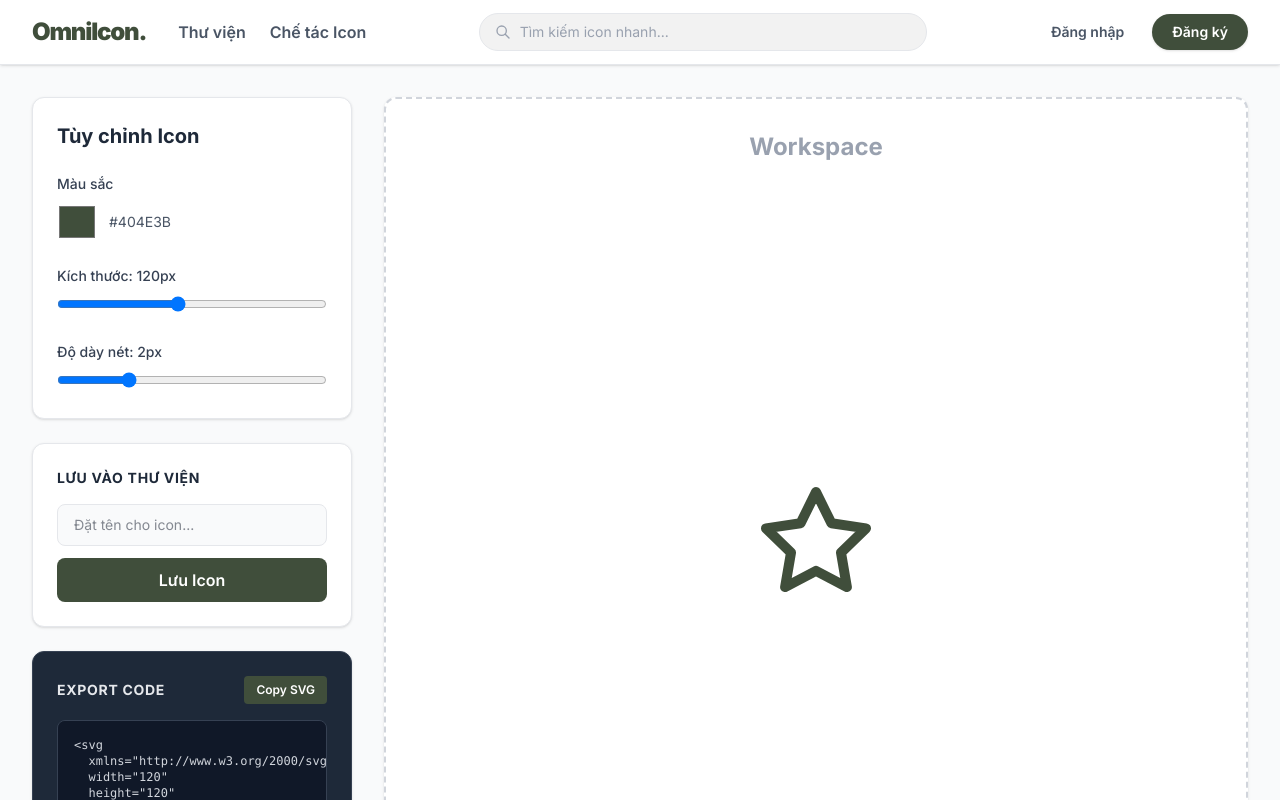
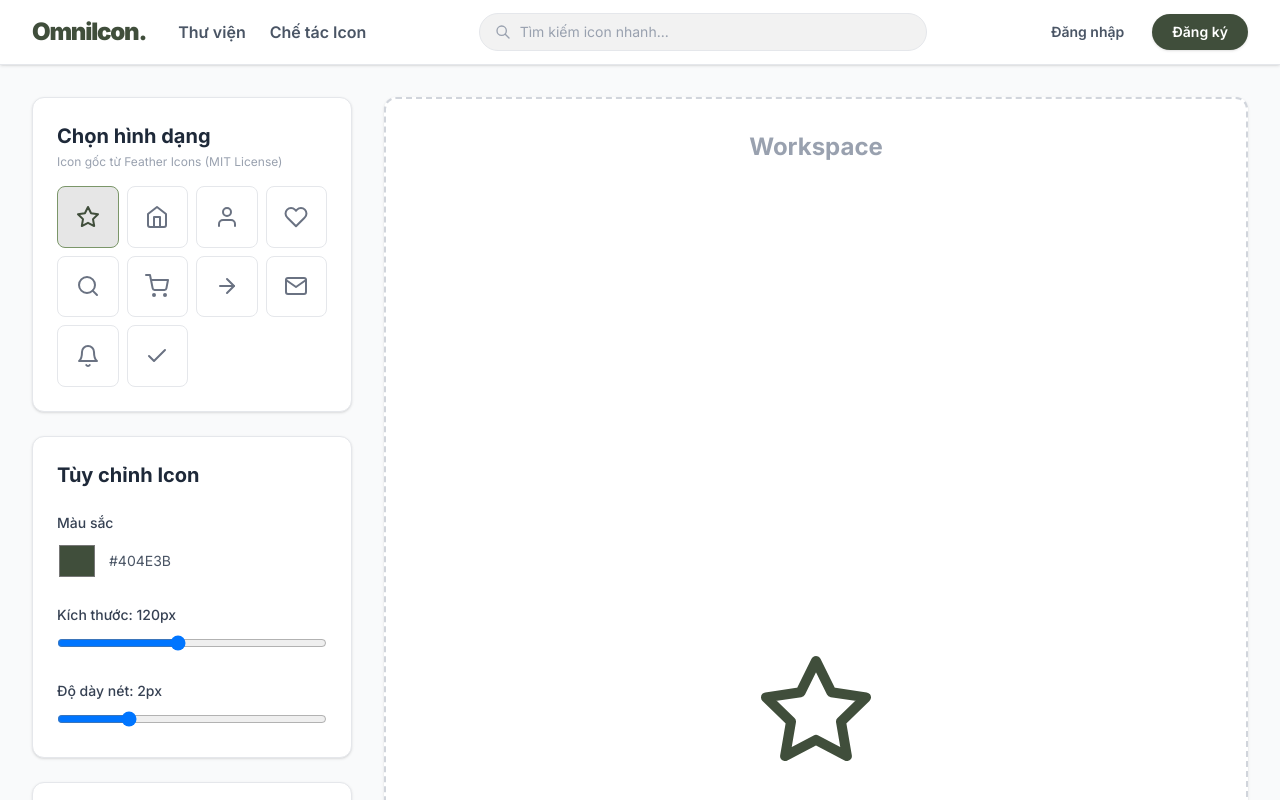
Before and after one commit to lekhanh17/omni-icon-fe, a Next.js app: page /builder in a window 1280 px wide. Shown: the top 800 px of the page. Built offline with nearby package versions, Linux system fonts and the light colour scheme.

Commit message:
add mẫu shapes

```diff
--- a/app/builder/page.tsx
+++ b/app/builder/page.tsx
@@ -1,8 +1,10 @@
 "use client";
 
 import { useEffect, useState } from "react";
+import { shapes } from "../../lib/shapes";
 
 export default function BuilderPage() {
+  const [selectedShapeId, setSelectedShapeId] = useState(shapes[0].id);
   const [color, setColor] = useState("#404E3B");
   const [size, setSize] = useState(120);
   const [strokeWidth, setStrokeWidth] = useState(2);
@@ -19,6 +21,10 @@ export default function BuilderPage() {
 
   useEffect(() => {
     const storedUser = localStorage.getItem("user");
+
+    // Bọc trong setTimeout để chuyển sang xử lý bất đồng bộ (Asynchronous)
+    // Giúp loại bỏ hoàn toàn lỗi nghiêm ngặt "set-state-in-effect" của ESLint
+    const timer = setTimeout(() => {
       if (storedUser) {
         try {
           setCurrentUser(JSON.parse(storedUser));
@@ -26,7 +32,14 @@ export default function BuilderPage() {
           setCurrentUser(null);
         }
       }
+    }, 0);
+
+    return () => clearTimeout(timer);
   }, []);
+
+  // Shape đang được chọn để tùy biến (mặc định về shape đầu tiên nếu không tìm thấy)
+  const currentShape =
+    shapes.find((s) => s.id === selectedShapeId) ?? shapes[0];
 
   // Thuật toán sinh code tự động dựa trên State hiện tại
   const generatedCode = `<svg
@@ -40,7 +53,7 @@ export default function BuilderPage() {
   strokeLinecap="round"
   strokeLinejoin="round"
 >
-  <polygon points="12 2 15.09 8.26 22 9.27 17 14.14 18.18 21.02 12 17.77 5.82 21.02 7 14.14 2 9.27 8.91 8.26 12 2" />
+  ${currentShape.markup}
 </svg>`;
 
   const handleSave = async () => {
@@ -60,7 +73,7 @@ export default function BuilderPage() {
         body: JSON.stringify({
           name: iconName.trim(),
           svgCode: generatedCode,
-          shape: "star",
+          shape: currentShape.id,
           color,
           size,
           strokeWidth,
@@ -90,6 +103,34 @@ export default function BuilderPage() {
     <main className="flex min-h-screen bg-gray-50 p-8 gap-8">
       {/* CỘT TRÁI: Khu vực công cụ & Sinh code */}
       <div className="w-80 flex flex-col gap-6">
+        {/* Bảng chọn hình dạng gốc */}
+        <div className="bg-white p-6 rounded-xl shadow-sm border border-gray-200">
+          <h2 className="text-xl font-bold mb-1 text-gray-800">
+            Chọn hình dạng
+          </h2>
+          <p className="text-xs text-gray-400 mb-4">
+            Icon gốc từ Feather Icons (MIT License)
+          </p>
+          <div className="grid grid-cols-4 gap-2">
+            {shapes.map((shape) => (
+              <button
+                key={shape.id}
+                type="button"
+                title={shape.name}
+                onClick={() => setSelectedShapeId(shape.id)}
+                className={`w-full aspect-square flex items-center justify-center rounded-lg border transition-colors ${
+                  shape.id === currentShape.id
+                    ? "border-jade-500 bg-jade-50 text-jade-900"
+                    : "border-gray-200 text-gray-500 hover:border-jade-200 hover:bg-jade-50/40"
+                }`}
+                dangerouslySetInnerHTML={{
+                  __html: `<svg width="24" height="24" viewBox="0 0 24 24" fill="none" stroke="currentColor" stroke-width="2" stroke-linecap="round" stroke-linejoin="round">${shape.markup}</svg>`,
+                }}
+              />
+            ))}
+          </div>
+        </div>
+
         {/* Bảng tùy chỉnh */}
         <div className="bg-white p-6 rounded-xl shadow-sm border border-gray-200">
           <h2 className="text-xl font-bold mb-6 text-gray-800">
@@ -207,9 +248,8 @@ export default function BuilderPage() {
           strokeLinecap="round"
           strokeLinejoin="round"
           className="transition-all duration-200 ease-in-out"
-        >
-          <polygon points="12 2 15.09 8.26 22 9.27 17 14.14 18.18 21.02 12 17.77 5.82 21.02 7 14.14 2 9.27 8.91 8.26 12 2" />
-        </svg>
+          dangerouslySetInnerHTML={{ __html: currentShape.markup }}
+        />
       </div>
     </main>
   );
--- a/app/login/page.tsx
+++ b/app/login/page.tsx
@@ -55,7 +55,7 @@ export default function LoginPage() {
       setTimeout(() => {
         router.push("/builder"); // Chuyển thẳng vào không gian làm việc
       }, 1500);
-    } catch (err) {
+    } catch {
       setError("Không thể kết nối đến máy chủ. Vui lòng thử lại.");
     }
   };
--- a/app/register/page.tsx
+++ b/app/register/page.tsx
@@ -68,7 +68,7 @@ export default function RegisterPage() {
       setTimeout(() => {
         router.push("/login");
       }, 1500);
-    } catch (err) {
+    } catch {
       setError("Không thể kết nối đến máy chủ. Vui lòng thử lại.");
     }
   };
--- /dev/null
+++ b/lib/shapes.ts
@@ -0,0 +1,59 @@
+export interface IconShape {
+  id: string;
+  name: string;
+  // Markup bên trong thẻ <svg>, không kèm thẻ <svg> ngoài cùng
+  markup: string;
+}
+
+export const shapes: IconShape[] = [
+  {
+    id: "star",
+    name: "Ngôi sao",
+    markup: `<polygon points="12 2 15.09 8.26 22 9.27 17 14.14 18.18 21.02 12 17.77 5.82 21.02 7 14.14 2 9.27 8.91 8.26 12 2" />`,
+  },
+  {
+    id: "home",
+    name: "Trang chủ",
+    markup: `<path d="M3 9l9-7 9 7v11a2 2 0 0 1-2 2H5a2 2 0 0 1-2-2z" /><polyline points="9 22 9 12 15 12 15 22" />`,
+  },
+  {
+    id: "user",
+    name: "Người dùng",
+    markup: `<path d="M20 21v-2a4 4 0 0 0-4-4H8a4 4 0 0 0-4 4v2" /><circle cx="12" cy="7" r="4" />`,
+  },
+  {
+    id: "heart",
+    name: "Trái tim",
+    markup: `<path d="M20.84 4.61a5.5 5.5 0 0 0-7.78 0L12 5.67l-1.06-1.06a5.5 5.5 0 0 0-7.78 7.78l1.06 1.06L12 21.23l7.78-7.78 1.06-1.06a5.5 5.5 0 0 0 0-7.78z" />`,
+  },
+  {
+    id: "search",
+    name: "Tìm kiếm",
+    markup: `<circle cx="11" cy="11" r="8" /><line x1="21" y1="21" x2="16.65" y2="16.65" />`,
+  },
+  {
+    id: "shopping-cart",
+    name: "Giỏ hàng",
+    markup: `<circle cx="9" cy="21" r="1" /><circle cx="20" cy="21" r="1" /><path d="M1 1h4l2.68 13.39a2 2 0 0 0 2 1.61h9.72a2 2 0 0 0 2-1.61L23 6H6" />`,
+  },
+  {
+    id: "arrow-right",
+    name: "Mũi tên",
+    markup: `<line x1="5" y1="12" x2="19" y2="12" /><polyline points="12 5 19 12 12 19" />`,
+  },
+  {
+    id: "mail",
+    name: "Thư",
+    markup: `<path d="M4 4h16c1.1 0 2 .9 2 2v12c0 1.1-.9 2-2 2H4c-1.1 0-2-.9-2-2V6c0-1.1.9-2 2-2z" /><polyline points="22,6 12,13 2,6" />`,
+  },
+  {
+    id: "bell",
+    name: "Thông báo",
+    markup: `<path d="M18 8A6 6 0 0 0 6 8c0 7-3 9-3 9h18s-3-2-3-9" /><path d="M13.73 21a2 2 0 0 1-3.46 0" />`,
+  },
+  {
+    id: "check",
+    name: "Xác nhận",
+    markup: `<polyline points="20 6 9 17 4 12" />`,
+  },
+];
```
Lines whose indentation alone changed are shown as unchanged.
